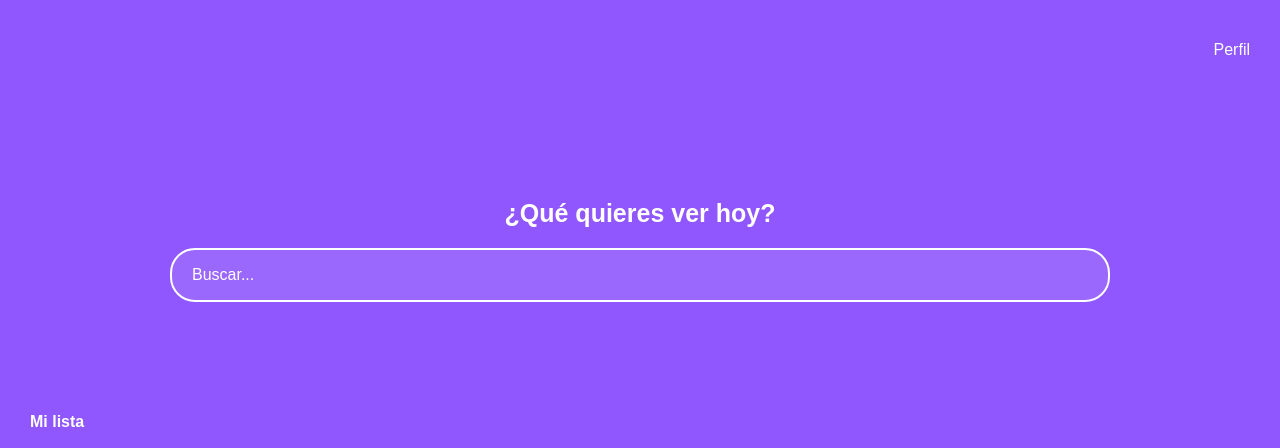
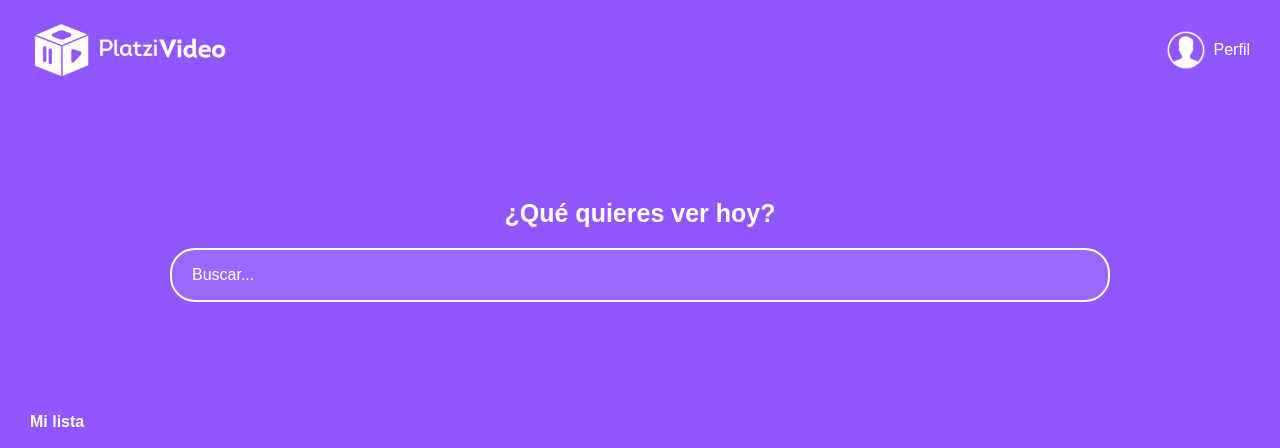
Before and after one commit to christian-aguilar1/platzi-video, a website: page index.html in a window 1280 px wide. Shown: the top 448 px of the page. Drawn offline with nearby package versions, Linux system fonts and the light colour scheme; files that its build step writes are made by us from their sources; the site is published under a folder, as on GitHub Pages, so addresses that start at the root find nothing; a web font is replaced by a local one.

Commit message:
fix index.html images src

```diff
--- a/index.html
+++ b/index.html
@@ -12,10 +12,10 @@
 </head>
 <body>
     <header class="header">
-        <img tabindex="0" class="header__img" src="/assets/logo-platzi-video.png" alt="">
+        <img tabindex="0" class="header__img" src="./assets/logo-platzi-video.png" alt="logo platzi video">
         <div class="header__menu">
             <div class="header__menu--profile">
-                <img tabindex="1" src="/assets/user-icon.png" alt="">
+                <img tabindex="1" src="./assets/user-icon.png" alt="icono usuario">
                 <p>Perfil</p>
             </div>
             <ul>
```
